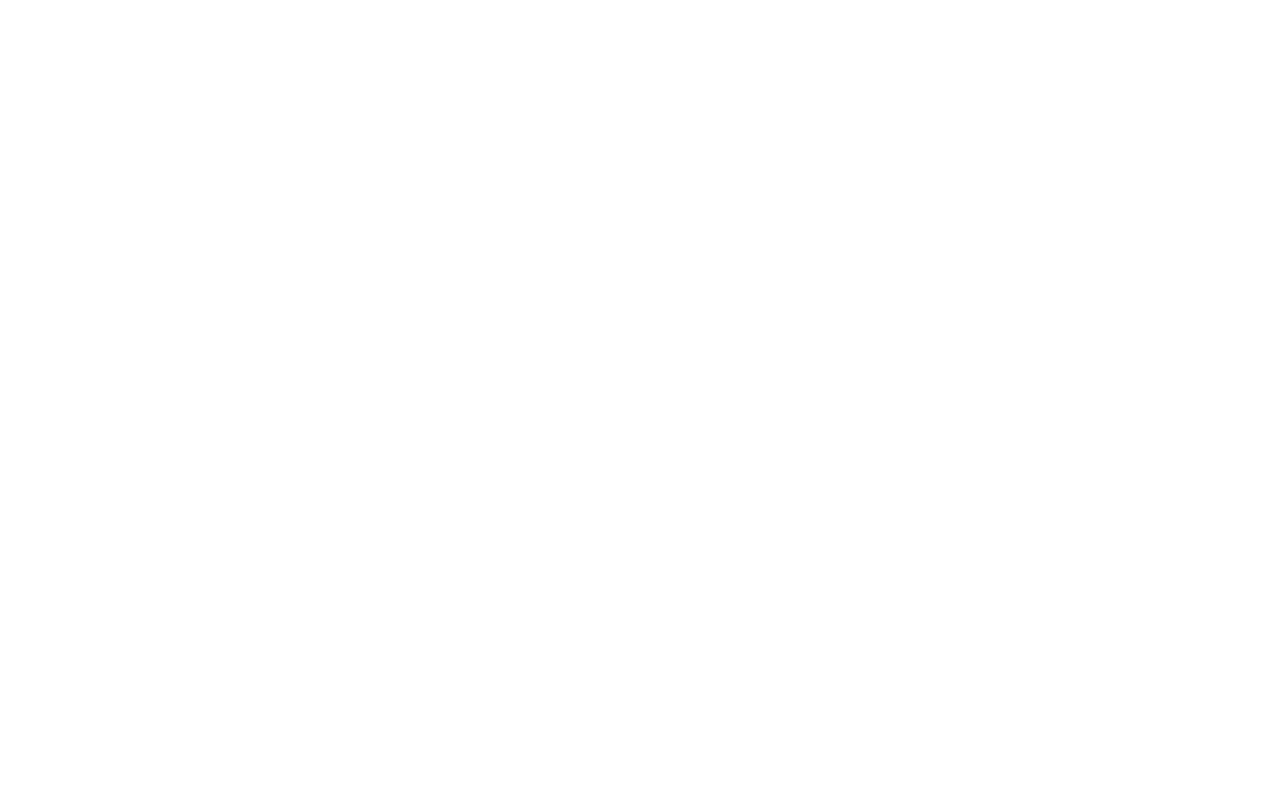
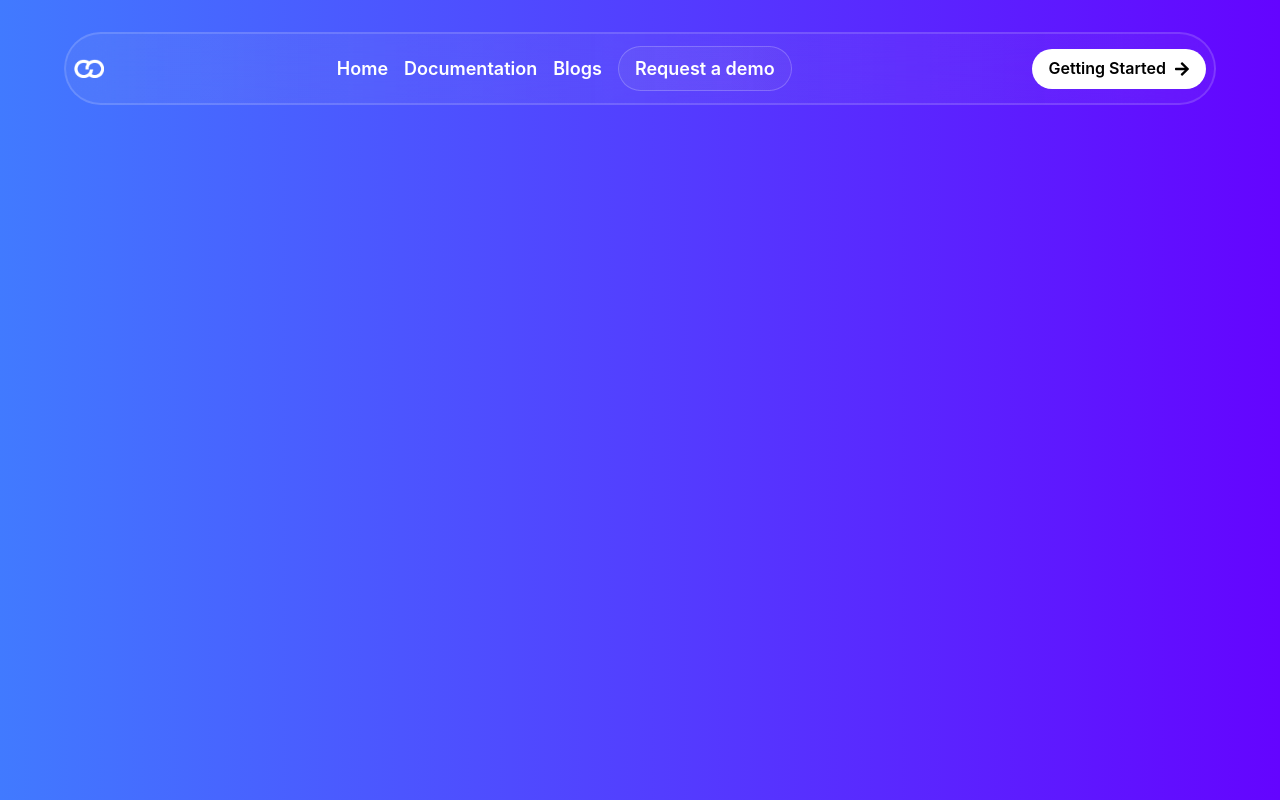
Before and after one commit to Hashal890/LYNC-UI-Developer-Task-Harshal-Pardeshi, a React (Create React App) app: page / in a window 1280 px wide. Built offline with nearby package versions, Linux system fonts and the light colour scheme.

Commit message:
created navbar

```diff
--- a/src/App.jsx
+++ b/src/App.jsx
@@ -1,12 +1,16 @@
 import React from "react";
 import { Box } from "@chakra-ui/react";
+import Navbar from "./components/navbar/Navbar";
 
 const App = () => {
   return (
     <Box
-      bgGradient={"linear-gradient(to right, #4776e6, #8e54e9)"}
+      bg={"linear-gradient(to right, #417aff, #6404ff)"}
       color={"white"}
-    ></Box>
+      h={"100vh"}
+    >
+      <Navbar />
+    </Box>
   );
 };
 
--- /dev/null
+++ b/src/components/navbar/Navbar.jsx
@@ -0,0 +1,157 @@
+import React, { useState } from "react";
+import {
+  Box,
+  Button,
+  Flex,
+  HStack,
+  Image,
+  Text,
+  IconButton,
+  VStack,
+  useBreakpointValue,
+} from "@chakra-ui/react";
+import { FaArrowRight, FaBars, FaTimes } from "react-icons/fa";
+import NavbarLogo from "../../assets/navbar-logo.png";
+
+const Navbar = () => {
+  const [isOpen, setIsOpen] = useState(false);
+  const toggleMenu = () => setIsOpen(!isOpen);
+
+  const display = useBreakpointValue({ base: "none", md: "flex" });
+  const mobileDisplay = useBreakpointValue({ base: "flex", md: "none" });
+  const fontSize = useBreakpointValue({ base: "14px", md: "18px" });
+  //   const padding = useBreakpointValue({ base: "8px", md: "16px" });
+
+  return (
+    <Flex justifyContent={"center"} alignItems={"center"}>
+      <Box
+        as={"nav"}
+        pos={"fixed"}
+        top={8}
+        borderRadius={"3rem"}
+        backdropFilter={"blur(25px)"}
+        p={3}
+        px={2}
+        w={"90%"}
+        bg={
+          "linear-gradient(to right, hsla(0, 0%, 85%, 0.07), hsla(0, 0%, 85%, 0.05))"
+        }
+        border={"2px solid hsla(0, 0%, 100%, 0.15)"}
+        zIndex={100}
+      >
+        <Flex justifyContent={"space-between"} alignItems={"center"}>
+          <IconButton
+            display={mobileDisplay}
+            icon={isOpen ? <FaTimes /> : <FaBars />}
+            aria-label={"Toggle Navigation"}
+            onClick={toggleMenu}
+            mr={2}
+            bg={"transparent"}
+            color={"white"}
+            _hover={{ bg: "transparent", color: "white" }}
+          />
+          <Image src={NavbarLogo} alt={"nav-logo"} maxW={"30px"} />
+          <IconButton
+            icon={<FaArrowRight />}
+            display={mobileDisplay}
+            borderRadius={"2rem"}
+            py={2}
+            px={4}
+            ml={2}
+            bg={"white"}
+            color={"black"}
+            _hover={{ bg: "white", color: "black" }}
+          />
+          <HStack
+            display={display}
+            justifyContent={"space-between"}
+            alignItems={"center"}
+            spacing={4}
+          >
+            <Text fontWeight={600} fontSize={fontSize} cursor={"pointer"}>
+              Home
+            </Text>
+            <Text fontWeight={600} fontSize={fontSize} cursor={"pointer"}>
+              Documentation
+            </Text>
+            <Text fontWeight={600} fontSize={fontSize} cursor={"pointer"}>
+              Blogs
+            </Text>
+            <Text
+              fontWeight={600}
+              fontSize={fontSize}
+              cursor={"pointer"}
+              borderRadius={"2rem"}
+              bg={
+                "linear-gradient(93deg, rgba(217, 217, 217, 0.07) 32.09%, rgba(217, 217, 217, 0.05) 116.98%)"
+              }
+              backdropFilter={"blur(150px)"}
+              w={"max-content"}
+              py={2}
+              px={4}
+              border={"1px solid rgba(255, 255, 255, 0.21)"}
+            >
+              Request a demo
+            </Text>
+          </HStack>
+          <Button
+            display={display}
+            rightIcon={<FaArrowRight />}
+            color={"black"}
+            bg={"white"}
+            _hover={{ bg: "white", color: "white" }}
+            borderRadius={"2rem"}
+            py={2}
+            px={4}
+            ml={2}
+          >
+            Getting Started
+          </Button>
+        </Flex>
+        {isOpen && (
+          <VStack display={mobileDisplay} spacing={4} mt={4}>
+            <Text fontWeight={600} fontSize={fontSize} cursor={"pointer"}>
+              Home
+            </Text>
+            <Text fontWeight={600} fontSize={fontSize} cursor={"pointer"}>
+              Documentation
+            </Text>
+            <Text fontWeight={600} fontSize={fontSize} cursor={"pointer"}>
+              Blogs
+            </Text>
+            <Text
+              fontWeight={600}
+              fontSize={fontSize}
+              cursor={"pointer"}
+              borderRadius={"2rem"}
+              bg={
+                "linear-gradient(93deg, rgba(217, 217, 217, 0.07) 32.09%, rgba(217, 217, 217, 0.05) 116.98%)"
+              }
+              backdropFilter={"blur(150px)"}
+              w={"max-content"}
+              py={2}
+              px={4}
+              border={"1px solid rgba(255, 255, 255, 0.21)"}
+            >
+              Request a demo
+            </Text>
+            <Button
+              rightIcon={<FaArrowRight />}
+              color={"black"}
+              bg={"white"}
+              _hover={{ bg: "white", color: "white" }}
+              borderRadius={"2rem"}
+              py={2}
+              px={4}
+              fontSize={fontSize}
+            >
+              Getting Started
+            </Button>
+          </VStack>
+        )}
+      </Box>
+    </Flex>
+  );
+};
+
+export default Navbar;
--- a/src/css/index.css
+++ b/src/css/index.css
@@ -5,6 +5,7 @@
     sans-serif;
   -webkit-font-smoothing: antialiased;
   -moz-osx-font-smoothing: grayscale;
+  background: linear-gradient(to right, #417aff, #6404ff);
 }
 
 code {
```
